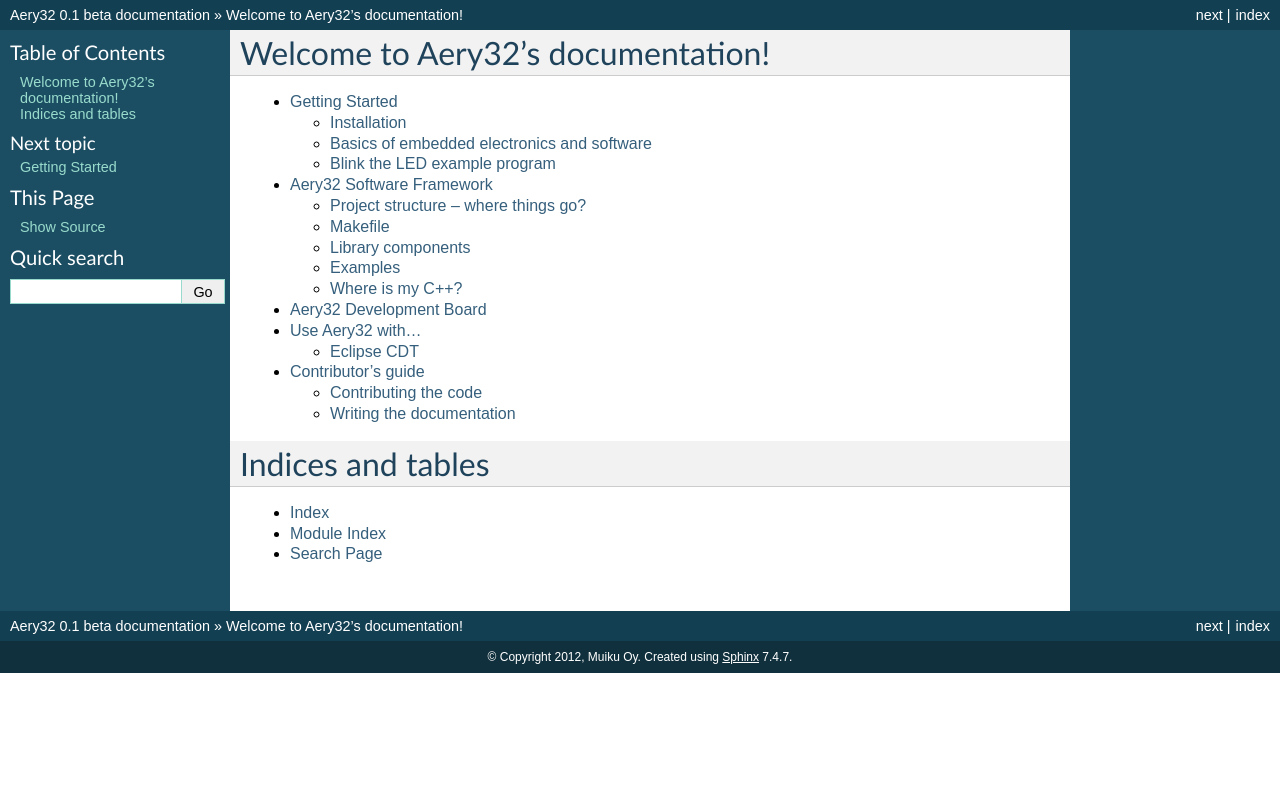
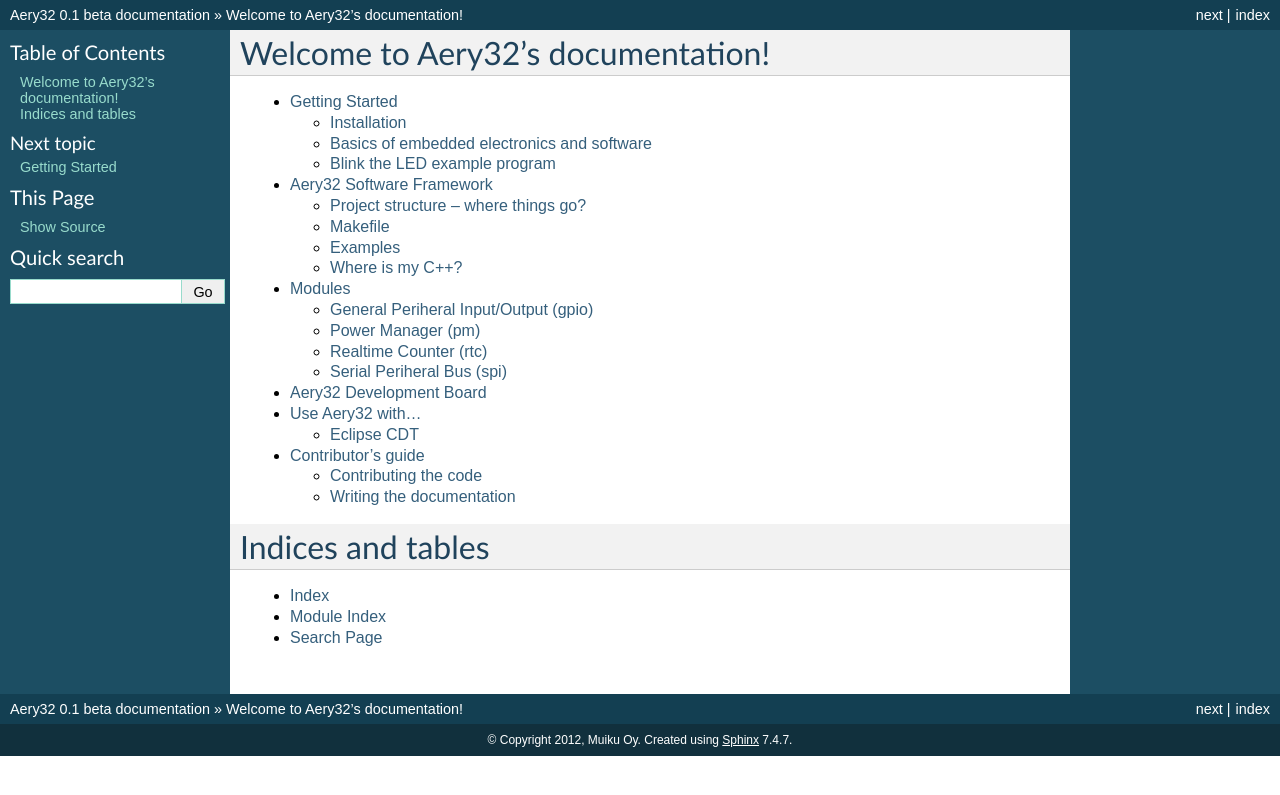
Before and after one commit to aery32/aery32-refguide, a Sphinx documentation site: the page built from source/index.rst, in a window 1280 px wide. Shown: the top 795 px of the page. Built offline with Sphinx 7.4.7, drawn with Linux system fonts in a browser that asks for light colours; some of the changed lines change nothing that is shown.

Commit message:
GPIO module now documented

```diff
--- a/source/conf.py
+++ b/source/conf.py
@@ -1,6 +1,6 @@
 # -*- coding: utf-8 -*-
 #
-# avr32-boilerplate documentation build configuration file, created by
+# Aery32 documentation build configuration file, created by
 # sphinx-quickstart on Tue Dec 06 17:47:29 2011.
 #
 # This file is execfile()d with the current directory set to its containing dir.
@@ -164,7 +164,7 @@
 #html_file_suffix = None
 
 # Output file base name for HTML help builder.
-htmlhelp_basename = 'avr32-boilerplatedoc'
+htmlhelp_basename = 'aery32doc'
 
 
 # -- Options for LaTeX output --------------------------------------------------
@@ -183,7 +183,7 @@
 # Grouping the document tree into LaTeX files. List of tuples
 # (source start file, target name, title, author, documentclass [howto/manual]).
 latex_documents = [
-  ('index', 'avr32-boilerplate.tex', u'avr32-boilerplate Documentation',
+  ('index', 'aery32.tex', u'Aery32 Reference Guide',
    u'Muiku Oy', 'manual'),
 ]
 
@@ -213,7 +213,7 @@
 # One entry per manual page. List of tuples
 # (source start file, name, description, authors, manual section).
 man_pages = [
-    ('index', 'avr32-boilerplate', u'avr32-boilerplate Documentation',
+    ('index', 'Aery32', u'Aery32 Reference Guide',
      [u'Muiku Oy'], 1)
 ]
 
@@ -227,8 +227,8 @@
 # (source start file, target name, title, author,
 #  dir menu entry, description, category)
 texinfo_documents = [
-  ('index', 'avr32-boilerplate', u'avr32-boilerplate Documentation',
-   u'Muiku Oy', 'avr32-boilerplate', 'One line description of project.',
+  ('index', 'aery32', u'Aery32 Reference Guide',
+   u'Muiku Oy', 'Aery32', 'One line description of project.',
    'Miscellaneous'),
 ]
 
--- a/source/index.rst
+++ b/source/index.rst
@@ -11,6 +11,7 @@
 
    getting-started
    software-framework
+   modules
    development-board
    use-with
    contribute
--- /dev/null
+++ b/source/modules.rst
@@ -0,0 +1,118 @@
+Modules
+=======
+
+**Modules are library components that operate with the AVR32 internal peripherals.** Every module has its own namespace according to the module name. For example, Power Manager has module namespace of ``pm_``, Realtime Counter falls under the ``rtc_``, etc. To use the module component, just include its header file. These header files are also named after the module name. So, for example, to include and use functions that operate with the Power Manager include the file ``aery32/pm.h``.
+
+.. hint::
+
+    If you use C++, instead of .h file, include .hh.
+
+General Periheral Input/Output (gpio)
+-------------------------------------
+
+To init any pin output high, there is a oneliner
+
+.. code-block:: c
+
+    aery_gpio_init_pin(AVR32_PIN_PC04, GPIO_OUTPUT|GPIO_HIGH);
+
+The first argument is GPIO pin number and the second is for options. For 100 pin Atmel AVR32UC3 the GPIO pin number is a decimal number from 0 to 69. Fortunately, you do not have to remember which number represent what port and pin. Instead you can use predefined aliases as it was done above with the pin PC04 (5th pin in port C if the PC00 is the 1st).
+
+The available options are
+
+- GPIO_OUTPUT
+- GPIO_INPUT
+- GPIO_HIGH
+- GPIO_LOW
+- GPIO_FUNCTION_A
+- GPIO_FUNCTION_B
+- GPIO_FUNCTION_C
+- GPIO_FUNCTION_D
+- GPIO_INT_PIN_CHANGE
+- GPIO_INT_RAISING_EDGE
+- GPIO_INT_FALLING_EDGE
+- GPIO_PULLUP
+- GPIO_OPENDRAIN
+- GPIO_GLITCH_FILTER
+- GPIO_HIZ
+
+These options can be combined with the pipe operator (boolean OR) to carry out several commands at once. Without this feature the above oneliner should be written with in lines of code
+
+.. code-block:: c
+
+        aery_gpio_init_pin(AVR32_PIN_PC04, GPIO_OUTPUT);
+        aery_gpio_set_pin_high(AVR32_PIN_PC04);
+
+Well now you also know how to set pin high, so you may guess that the following function sets it low
+
+.. code-block:: c
+
+    aery_gpio_set_pin_low(AVR32_PIN_PC04);
+
+and that the following toggles it
+
+.. code-block:: c
+
+    aery_gpio_toggle_pin(AVR32_PIN_PC04);
+
+and finally there is a read function
+
+.. code-block:: c
+
+    state = aery_gpio_read_pin(AVR32_PIN_PC04);
+
+But before going any further, let's quickly go through those pin init options. ``FUNCTION_A``, ``B``, ``C`` and ``D`` assing the pin to the specific peripheral function, see datasheet pages 45--48. ``INT_PIN_CHANGE``, ``RAISING_EDGE`` and ``FALLING_EDGE`` enables interrupt events on that pin. Interrupts are trigged on pin change, at the rising edge or falling edge, respectively. ``GPIO_PULLUP`` connects pin to internal pull up resistor. ``GPIO_OPENDRAIN`` in turn makes the pin operate as an open drain mode. This mode is gererally used with pull up resistors to guarantee a high level on line when no driver is active. Lastly ``GPIO_GLITCH_FILTER`` activates the glitch filter and ``GPIO_HIZ`` makes pin high impedance.
+
+.. note::
+
+    Most of the combinations of GPIO init pin options do not make sense and have unknown consecuences.
+
+Usually you want to init several pins at once -- not only one pin. This can be done for the pins that have the same port.
+
+.. code-block:: c
+
+    aery_gpio_init_pins(porta, 0xffffffff, GPIO_INPUT); // initializes all pins input
+
+The first argument is a pointer to the port register and the second is pin mask. Aery32 GPIO module declares these ``porta``, ``b`` and ``c`` global pointers to the ports by default. Otherwise, you should have been more verbose and use ``&AVR32_GPIO.port[0]``, ``&AVR32_GPIO.port[1]`` and ``&AVR32_GPIO.port[2]``, respectively.
+
+.. hint::
+
+    As ``porta``, ``b`` and ``c`` are pointers to the GPIO port you can access its registers with arrow operator, for example, instead of using function ``aery_gpio_toggle_pin(AVR32_PIN_PC04)`` you can write ``portc->ovrt = (1 << 4);``
+
+Local GPIO bus
+''''''''''''''
+
+AVR32 includes so called local bus interface that connects its CPU to device-specific high-speed systems, such as floating-point units and fast GPIO ports. To enable local bus
+
+.. code-block:: c
+
+    aery_gpio_enable_localbus();
+
+When enabled you have to operate with `local` GPIO registers. The convinience functions described above does not work anymore. Aery32 GPIO module provides shortcuts to local bus by declaring ``lporta``, ``b`` and ``c`` global pointers. Use these to read and write local port registers. For example, to toggle pin through local bus you can write
+
+.. code-block:: c
+
+    lporta->ovrt = (1 << 4);
+
+.. hint::
+
+    Refer to datasheet pages 175--177 for GPIO Register Map.
+
+.. note::
+
+    CPU clock has to match with PBB clock to make local bus functional
+
+To disable local bus and go back to normal
+
+.. code-block:: c
+
+    aery_gpio_disable_localbus();
+
+Power Manager (pm)
+------------------
+
+Realtime Counter (rtc)
+----------------------
+
+Serial Periheral Bus (spi)
+--------------------------
--- a/source/software-framework.rst
+++ b/source/software-framework.rst
@@ -207,21 +207,6 @@
 If you need to add a header file for the ``newfile.c``, put it under ``src/`` or ``include/`` directory. You don't have to edit the Makefile at this point anymore.
 
 
-
-Library components
-------------------
-
-.. toctree::
-  :maxdepth: 1
-
-  aery32_gpio
-  aery32_interrupts
-  aery32_pm
-  aery32_rtc
-  aery32_spi
-
-
-
 Examples
 --------
 
```
